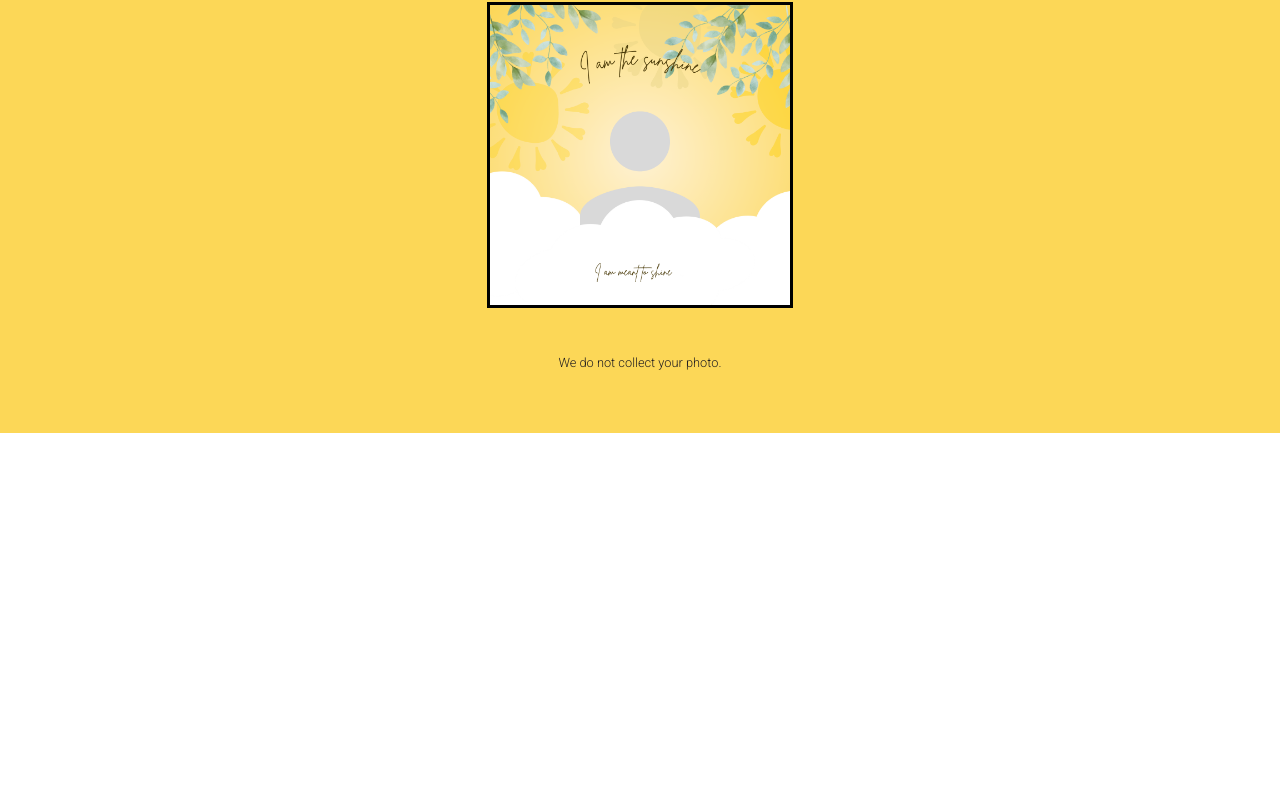
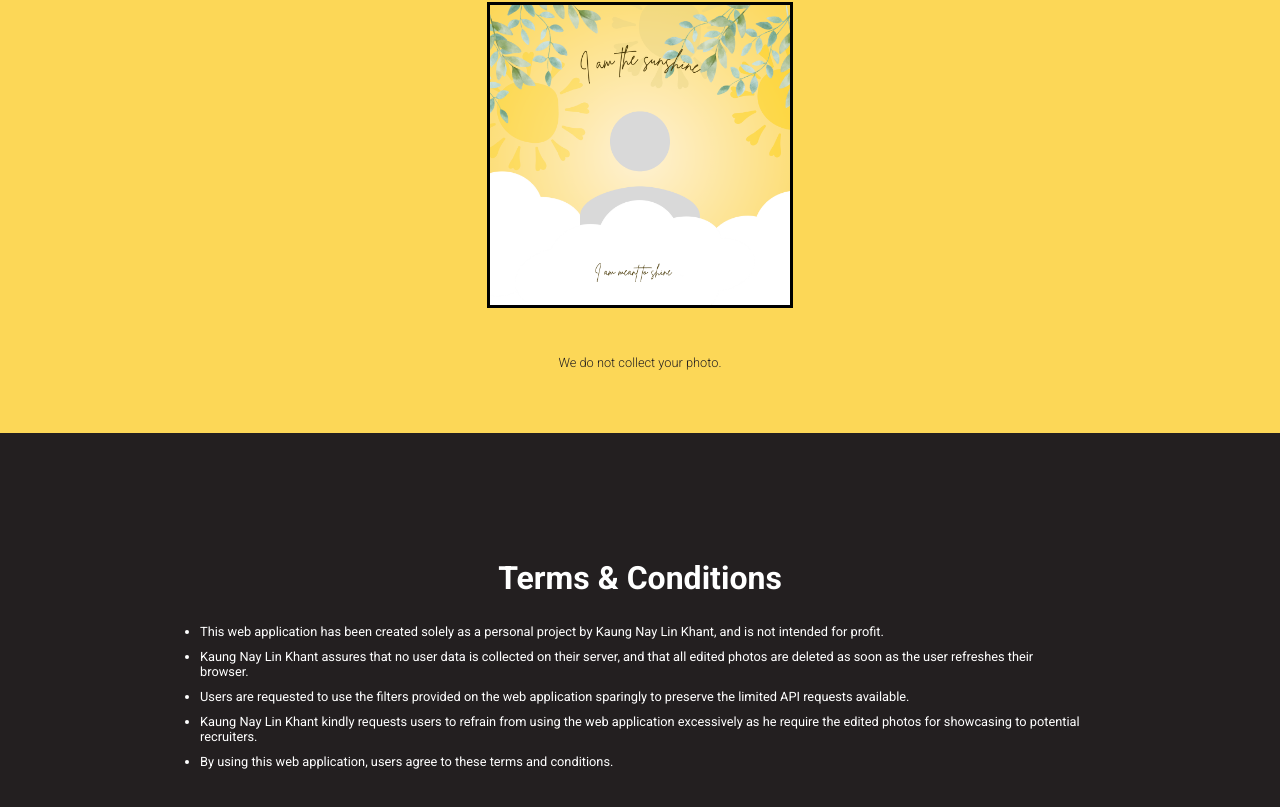
Before and after one commit to YatootaY/selfie-generator, a React (Create React App) app: page / in a window 1280 px wide. Shown: the part 912-1719 px from the top of the page. Before the commit the page ends 1345 px from the top, so only its background shows below. Built offline with nearby package versions, Linux system fonts and the light colour scheme.

Commit message:
Added Term

```diff
--- a/src/App.js
+++ b/src/App.js
@@ -2,6 +2,7 @@ import './App.css';
 import Header from './Components/Header';
 import Hero from './Components/Hero';
 import UploadSection from './Components/UploadSection';
+import Term from './Components/Term';
 
 function App() {
   return (
@@ -9,6 +10,7 @@ function App() {
       <Header/>
       <Hero/>
       <UploadSection/>
+      <Term/>
     </div>
   );
 }
--- /dev/null
+++ b/src/Components/Term.css
@@ -0,0 +1,27 @@
+.Term{
+    background-color: var(--primaryBlack);
+    color: var(--white);
+    padding: 100px 200px;
+}
+
+.Term h2{
+    text-align: center;
+    font-size: 2rem;
+}
+
+.Term ul{
+    font-size: 0.8rem;
+    display: flex;
+    flex-direction: column;
+    gap:10px;
+    list-style: disc;
+}
+
+@media  screen and (max-width: 800px) {
+
+    .Term{
+        padding: 100px 50px;
+    }
+
+
+}
--- /dev/null
+++ b/src/Components/Term.js
@@ -0,0 +1,20 @@
+import React from "react";
+import "./Term.css"
+
+const Term = () => {
+
+    return(
+        <div className="Term">
+            <h2>Terms & Conditions</h2>
+            <ul>
+                <li>This web application has been created solely as a personal project by Kaung Nay Lin Khant, and is not intended for profit.</li>
+                <li>Kaung Nay Lin Khant assures that no user data is collected on their server, and that all edited photos are deleted as soon as the user refreshes their browser.</li>
+                <li>Users are requested to use the filters provided on the web application sparingly to preserve the limited API requests available.</li>
+                <li>Kaung Nay Lin Khant kindly requests users to refrain from using the web application excessively as he require the edited photos for showcasing to potential recruiters.</li>
+                <li>By using this web application, users agree to these terms and conditions.</li>
+            </ul>
+        </div>
+    )
+}
+
+export default Term;
--- a/src/Components/UploadSection.css
+++ b/src/Components/UploadSection.css
@@ -24,6 +24,7 @@
 .UploadSection p{
     font-size: 0.8rem;
     font-weight:300 ;
+    text-align: center;
 }
 
 .inputArea{
```
